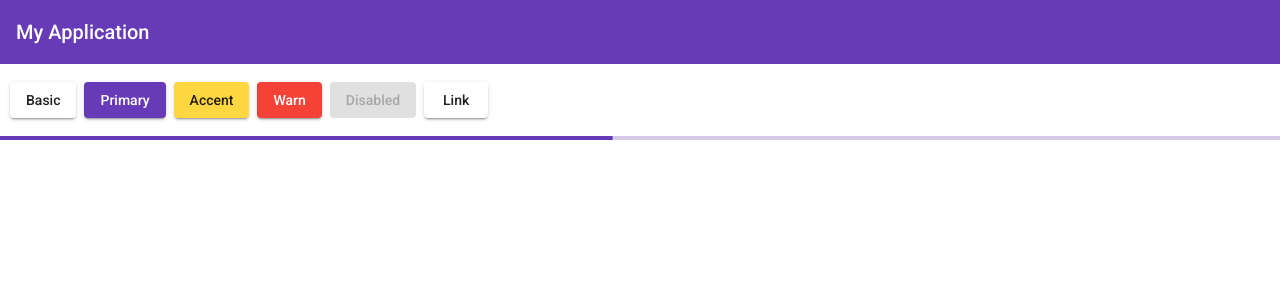
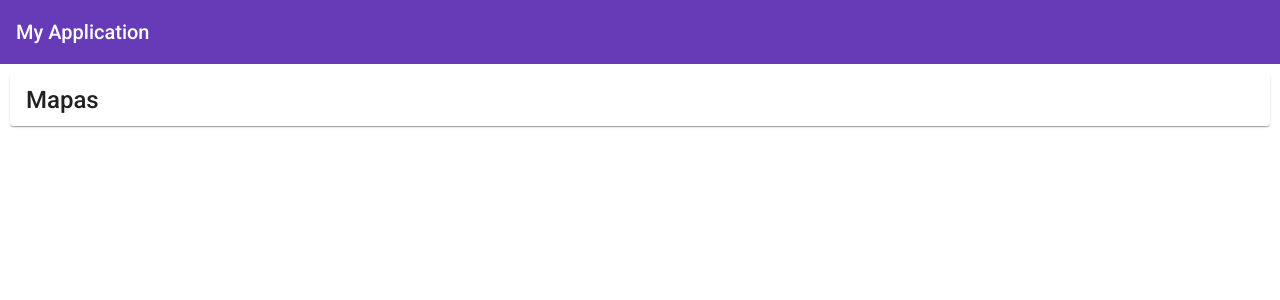
Before and after one commit to japc78/udemy-angular-cero-a-experto-13-map, an Angular app: page / in a window 1280 px wide. Shown: the top 300 px of the page. Built offline with nearby package versions, Linux system fonts and the light colour scheme.

Commit message:
Map component

```diff
--- a/src/app/app.component.html
+++ b/src/app/app.component.html
@@ -3,14 +3,5 @@
 </mat-toolbar>
 
 <div class="main-container">
-  <div class="example-button-row">
-    <button mat-raised-button>Basic</button>
-    <button mat-raised-button color="primary">Primary</button>
-    <button mat-raised-button color="accent">Accent</button>
-    <button mat-raised-button color="warn">Warn</button>
-    <button mat-raised-button disabled>Disabled</button>
-    <a mat-raised-button href="https://www.google.com/" target="_blank">Link</a>
-  </div>
+  <app-map></app-map>
 </div>
-
-<mat-progress-bar mode="query"></mat-progress-bar>
--- a/src/app/app.module.ts
+++ b/src/app/app.module.ts
@@ -7,10 +7,12 @@ import { BrowserAnimationsModule } from '@angular/platform-browser/animations';
 
 
 import { MaterialModule } from './material.module';
+import { MapComponent } from './components/map/map.component';
 
 @NgModule({
   declarations: [
-    AppComponent
+    AppComponent,
+    MapComponent
   ],
   imports: [
     BrowserModule,
--- /dev/null
+++ b/src/app/components/map/map.component.html
@@ -0,0 +1,3 @@
+<mat-card>
+    <mat-card-title>Mapas</mat-card-title>
+</mat-card>
--- /dev/null
+++ b/src/app/components/map/map.component.ts
@@ -0,0 +1,15 @@
+import { Component, OnInit } from '@angular/core';
+
+@Component({
+  selector: 'app-map',
+  templateUrl: './map.component.html',
+  styleUrls: ['./map.component.css']
+})
+export class MapComponent implements OnInit {
+
+  constructor() { }
+
+  ngOnInit(): void {
+  }
+
+}
```
Also changed, not shown: src/app/material.module.ts (+5 -2 lines), src/app/components/map/map.component.css (added).
